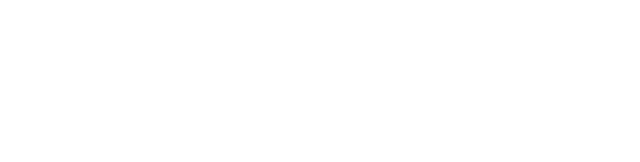
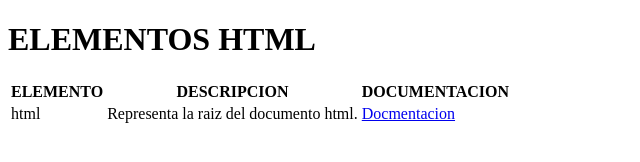
Before and after one commit to ricardo051199/mi-manual, a plain HTML site: page index.html in a window 1280 px wide. Shown: the whole page, without its empty margins (0-640 px from the left). Drawn offline with Linux system fonts and the light colour scheme.

Commit message:
Crear documentacion de elementos HTML

```diff
--- a/index.html
+++ b/index.html
@@ -7,6 +7,22 @@
     <title>Document</title>
 </head>
 <body>
-
+    <h1>ELEMENTOS HTML</h1>
+    <table>
+        <thead>
+            <tr>
+                <th>ELEMENTO</th>
+                <th>DESCRIPCION</th>
+                <th>DOCUMENTACION</th>
+            </tr>
+        </thead>
+        <tbody>
+            <tr>
+                <td>html</td>
+                <td>Representa la raiz del documento html.</td>
+                <td><a href="https://developer.mozilla.org/en-US/docs/Web/HTML/Element/html">Docmentacion</a></td>
+            </tr>
+        </tbody>
+    </table>
 </body>
 </html>
```
